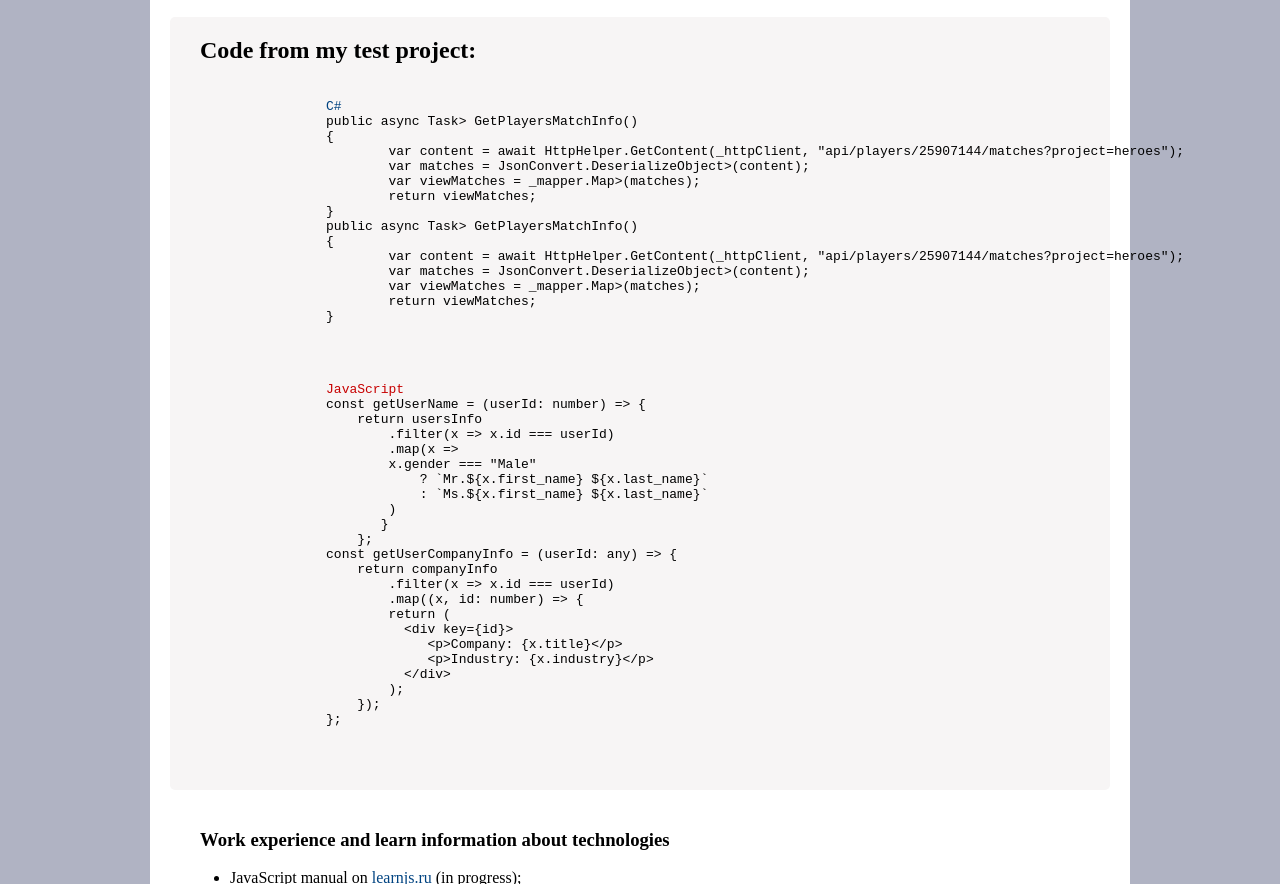
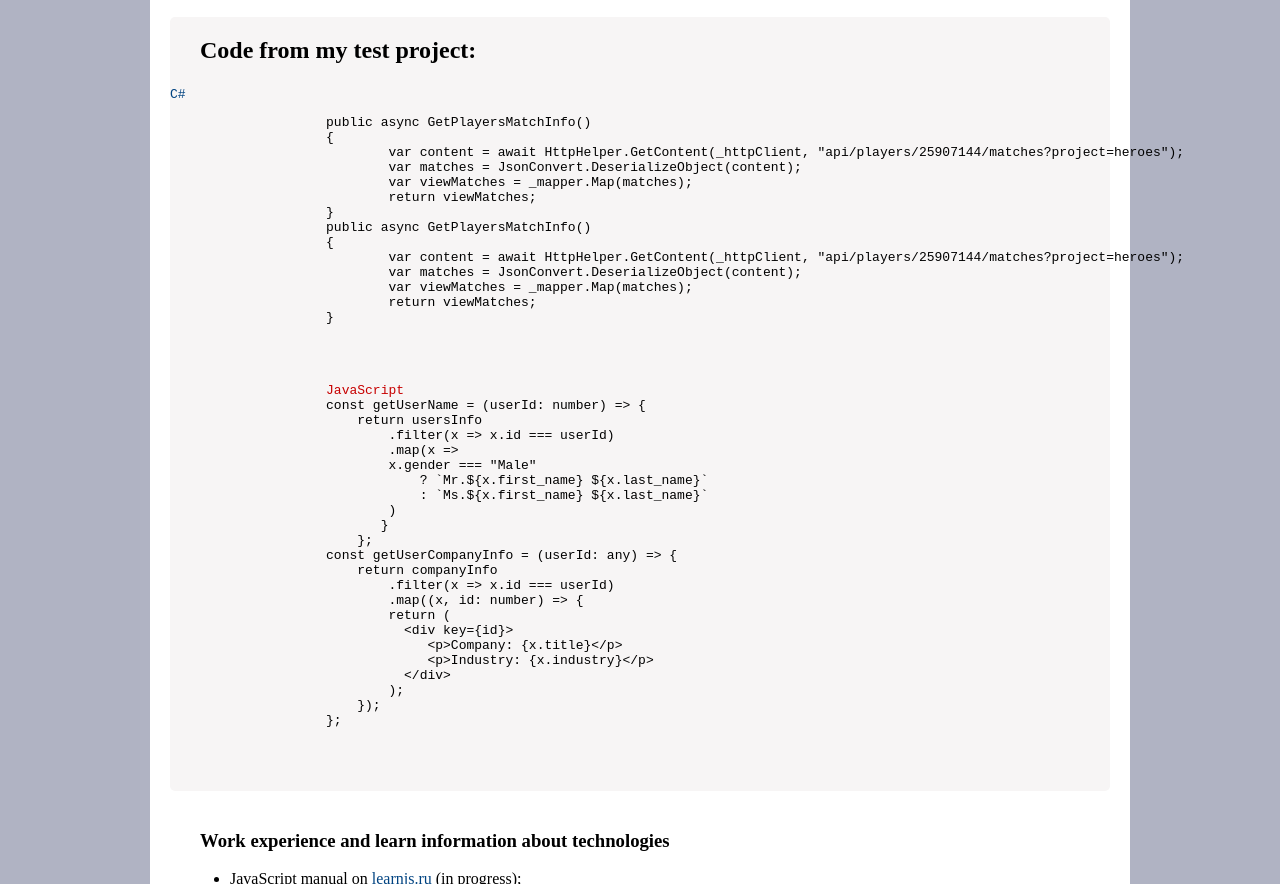
Before and after one commit to MakarTemlyakov/rsschool-cv, a plain HTML site: page index.html in a window 1280 px wide. Shown: the part 860-1744 px from the top of the page. Drawn offline with Linux system fonts and the light colour scheme.

Commit message:
fix:change wrong style

```diff
--- a/index.html
+++ b/index.html
@@ -51,25 +51,25 @@
                 <div class="cv-info__wrapper cv-info__wrapper_code">
                     <div class="cv-info__code">
                         <h2 class="cv-info__title">Code from my test project:</h2>
-                        <pre>
-                    <code class="cv-info__code-sharp">
+                        <code class="cv-info__code-sharp">
                     <span>C#</span>
-                    public async Task<List<PlayersMatchInfo>> GetPlayersMatchInfo()
+                    <pre>
+                    public async GetPlayersMatchInfo()
                     {
                             var content = await HttpHelper.GetContent(_httpClient, "api/players/25907144/matches?project=heroes");
-                            var matches = JsonConvert.DeserializeObject<List<MatchPlayersDto>>(content);
-                            var viewMatches = _mapper.Map<List<PlayersMatchInfo>>(matches);
+                            var matches = JsonConvert.DeserializeObject(content);
+                            var viewMatches = _mapper.Map(matches);
                             return viewMatches;
                     }
-                    public async Task<List<PlayersMatchInfo>> GetPlayersMatchInfo()
+                    public async GetPlayersMatchInfo()
                     {
                             var content = await HttpHelper.GetContent(_httpClient, "api/players/25907144/matches?project=heroes");
-                            var matches = JsonConvert.DeserializeObject<List<MatchPlayersDto>>(content);
-                            var viewMatches = _mapper.Map<List<PlayersMatchInfo>>(matches);
+                            var matches = JsonConvert.DeserializeObject(content);
+                            var viewMatches = _mapper.Map(matches);
                             return viewMatches;
                     }
                     </code>
-                    </pre>
+                        </pre>
                         <pre>
                     <code class="cv-info__code-js">
                     <span>JavaScript</span>
```
